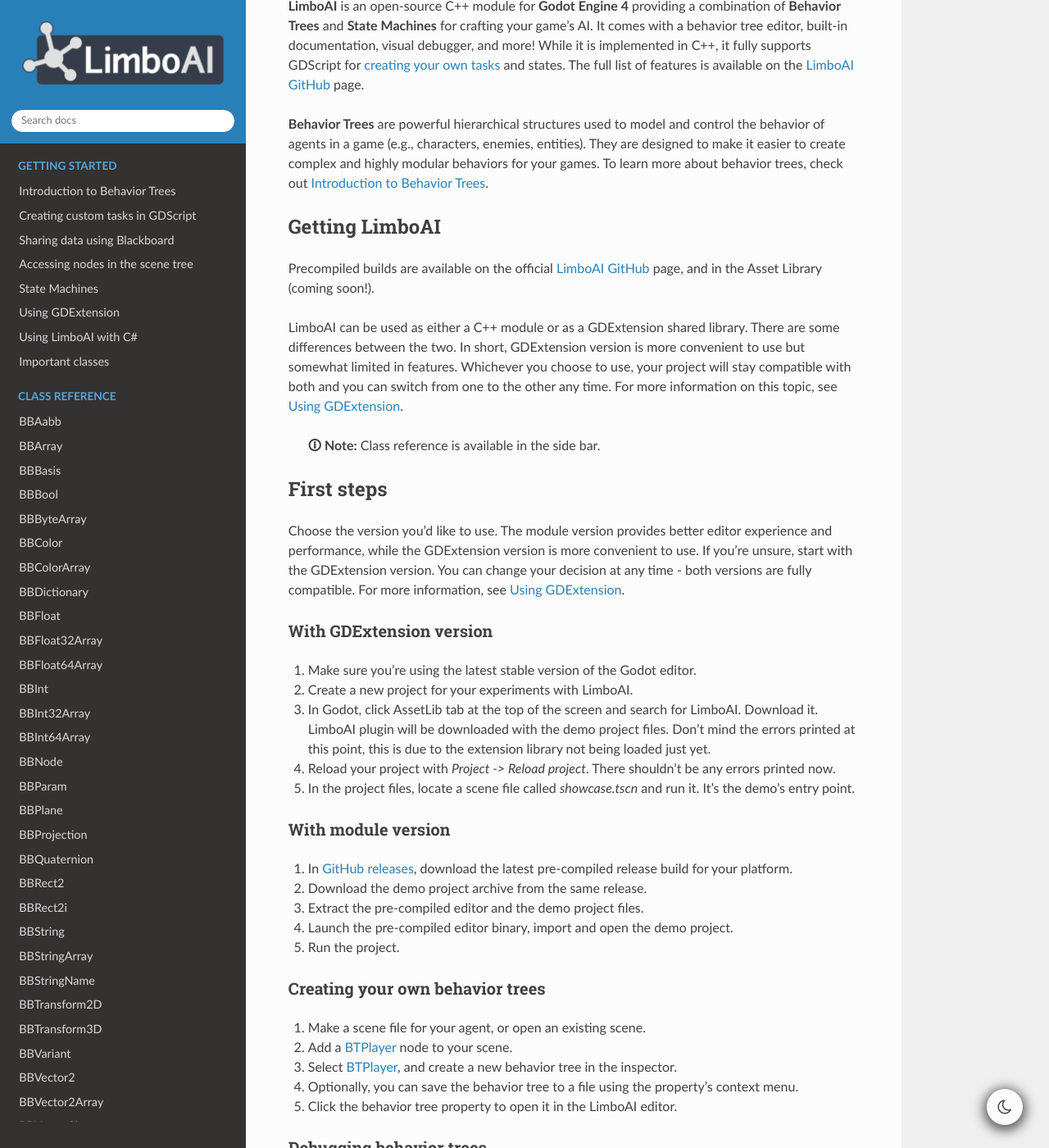
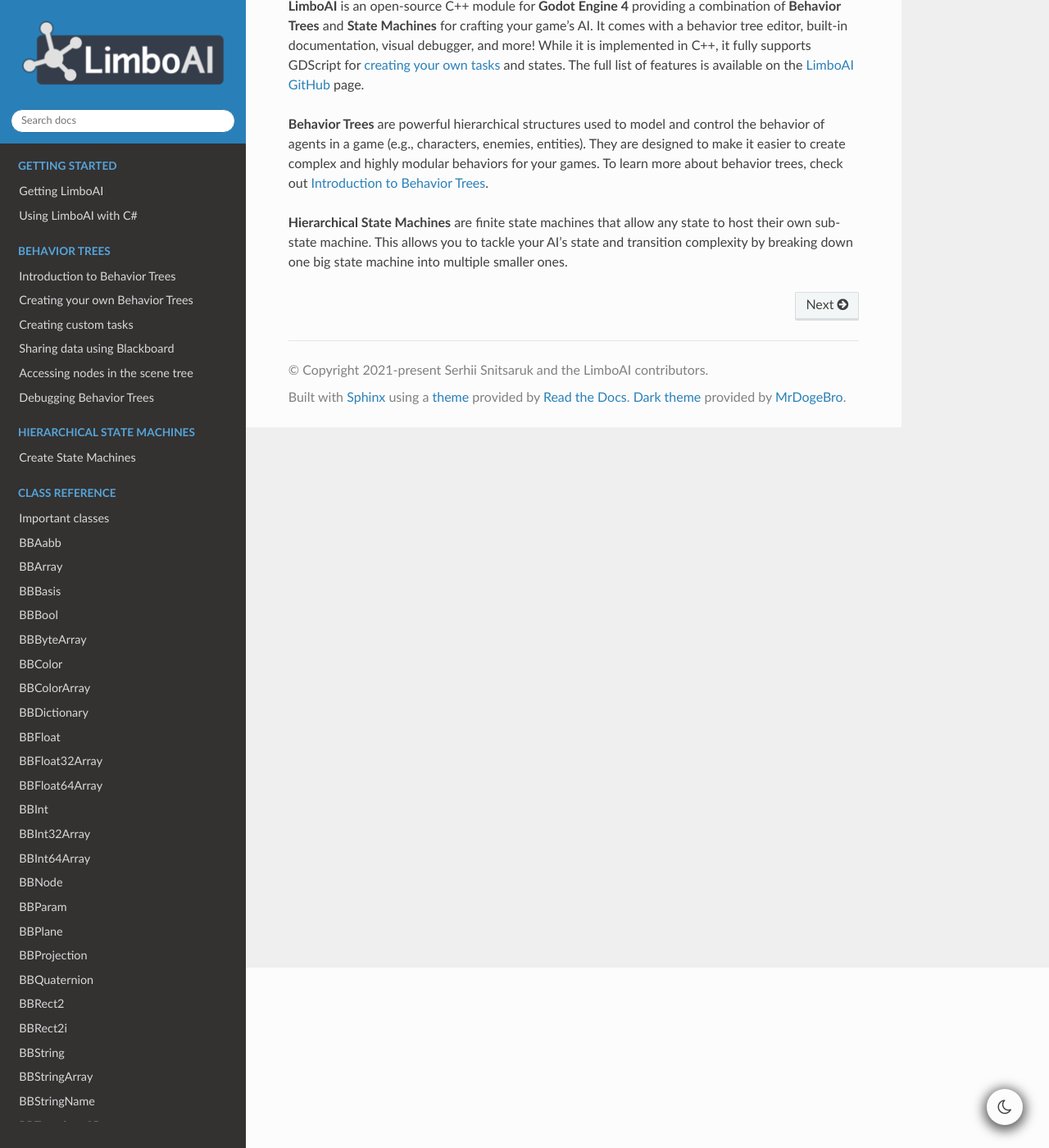
Before and after one commit to limbonaut/limboai, a Sphinx documentation site: the page built from doc/source/index.rst, in a window 1280 px wide and 1400 px high, scrolled down 220 px. Shown: the whole window at 82% size. Built offline with Sphinx 7.4.7 and the Read the Docs theme 3.1.0, drawn with Linux system fonts in a browser that asks for light colours; pages that are not in the unit, such as notebooks, are missing from menus; some of the changed text lies outside the part shown.

```diff
--- a/doc/source/getting-started/hsm.rst
+++ b/doc/source/hierarchical-state-machines/create-hsm.rst
@@ -1,8 +1,8 @@
 .. _hsm:
 
 
-State Machines
-==============
+Create State Machines
+=====================
 
 This guide will show how to set up and use a state machine using :ref:`LimboHSM<class_LimboHSM>`.
 
--- a/doc/source/index.rst
+++ b/doc/source/index.rst
@@ -18,73 +18,36 @@ of agents in a game (e.g., characters, enemies, entities). They are designed to
 make it easier to create complex and highly modular behaviors for your games.
 To learn more about behavior trees, check out :ref:`introduction`.
 
-
-Getting LimboAI
----------------
-
-Precompiled builds are available on the official
-`LimboAI GitHub <https://github.com/limbonaut/limboai#getting-limboai>`_ page,
-and in the Asset Library (coming soon!).
-
-LimboAI can be used as either a C++ module or as a GDExtension shared library.
-There are some differences between the two. In short, GDExtension version is more
-convenient to use but somewhat limited in features. Whichever you choose to use,
-your project will stay compatible with both and you can switch from one to
-the other any time. For more information on this topic, see :ref:`gdextension`.
-
-   **🛈 Note:** Class reference is available in the side bar.
-
-
-First steps
------------
-
-Choose the version you'd like to use. The module version provides better editor
-experience and performance, while the GDExtension version is more convenient to use.
-If you're unsure, start with the GDExtension version.
-You can change your decision at any time - both versions are fully compatible.
-For more information, see :ref:`gdextension`.
-
-With GDExtension version
-~~~~~~~~~~~~~~~~~~~~~~~~
-
-1. Make sure you're using the latest stable version of the Godot editor.
-2. Create a new project for your experiments with LimboAI.
-3. In Godot, click AssetLib tab at the top of the screen and search for LimboAI. Download it. LimboAI plugin will be downloaded with the demo project files. Don't mind the errors printed at this point, this is due to the extension library not being loaded just yet.
-4. Reload your project with `Project -> Reload project`. There shouldn't be any errors printed now.
-5. In the project files, locate a scene file called `showcase.tscn` and run it. It's the demo's entry point.
-
-With module version
-~~~~~~~~~~~~~~~~~~~
-
-1. In `GitHub releases <https://github.com/limbonaut/limboai/releases/>`_, download the latest pre-compiled release build for your platform.
-2. Download the demo project archive from the same release.
-3. Extract the pre-compiled editor and the demo project files.
-4. Launch the pre-compiled editor binary, import and open the demo project.
-5. Run the project.
-
-Creating your own behavior trees
-~~~~~~~~~~~~~~~~~~~~~~~~~~~~~~~~
-
-1. Make a scene file for your agent, or open an existing scene.
-2. Add a :ref:`BTPlayer<class_BTPlayer>` node to your scene.
-3. Select :ref:`BTPlayer<class_BTPlayer>`, and create a new behavior tree in the inspector.
-4. Optionally, you can save the behavior tree to a file using the property's context menu.
-5. Click the behavior tree property to open it in the LimboAI editor.
-
+**Hierarchical State Machines** are finite state machines that allow any state to host their own
+sub-state machine. This allows you to tackle your AI's state and transition complexity by breaking down
+one big state machine into multiple smaller ones.
 
 .. toctree::
    :hidden:
    :maxdepth: 1
    :caption: Getting started
 
-   getting-started/introduction
-   getting-started/custom-tasks
-   getting-started/using-blackboard
-   getting-started/accessing-nodes
-   getting-started/hsm
-   getting-started/gdextension
+   getting-started/getting-limboai
    getting-started/c-sharp
-   getting-started/featured-classes
+
+.. toctree::
+   :hidden:
+   :maxdepth: 1
+   :caption: Behavior Trees
+
+   behavior-trees/introduction
+   behavior-trees/create-tree
+   behavior-trees/custom-tasks
+   behavior-trees/using-blackboard
+   behavior-trees/accessing-nodes
+   behavior-trees/debugging
+
+.. toctree::
+   :hidden:
+   :maxdepth: 1
+   :caption: Hierarchical State MachineS
+
+   hierarchical-state-machines/create-hsm
 
 .. toctree::
    :hidden:
@@ -92,11 +55,5 @@ Creating your own behavior trees
    :caption: Class reference
    :glob:
 
+   classes/featured-classes
    classes/class_*
-
-Debugging behavior trees
-~~~~~~~~~~~~~~~~~~~~~~~~
-
-In Godot Engine, follow to "Bottom Panel > Debugger > LimboAI" tab. With the LimboAI debugger,
-you can inspect any currently active behavior tree within the running project. The debugger can be detached
-from the main editor window, which can be particularly useful if you have a HiDPI or a secondary display.
```
Also changed, not shown: doc/source/behavior-trees/create-tree.rst (added, +10 -0 lines), doc/source/behavior-trees/custom-tasks.rst (renamed from doc/source/getting-started/custom-tasks.rst, +45 -2 lines), doc/source/behavior-trees/debugging.rst (added, +8 -0 lines), doc/source/getting-started/c-sharp.rst (+0 -43 lines), doc/source/getting-started/getting-limboai.rst (added, +48 -0 lines), doc/source/behavior-trees/accessing-nodes.rst (renamed from doc/source/getting-started/accessing-nodes.rst), doc/source/behavior-trees/introduction.rst (renamed from doc/source/getting-started/introduction.rst), doc/source/behavior-trees/using-blackboard.rst (renamed from doc/source/getting-started/using-blackboard.rst), doc/source/classes/featured-classes.rst (renamed from doc/source/getting-started/featured-classes.rst).
